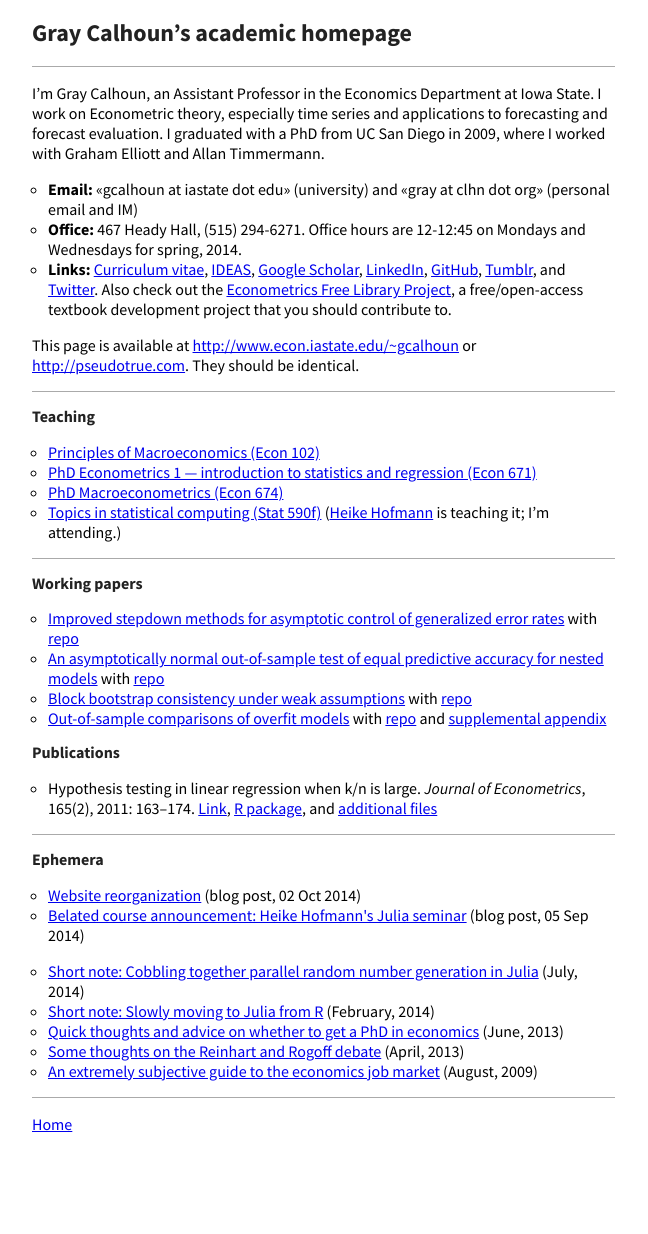
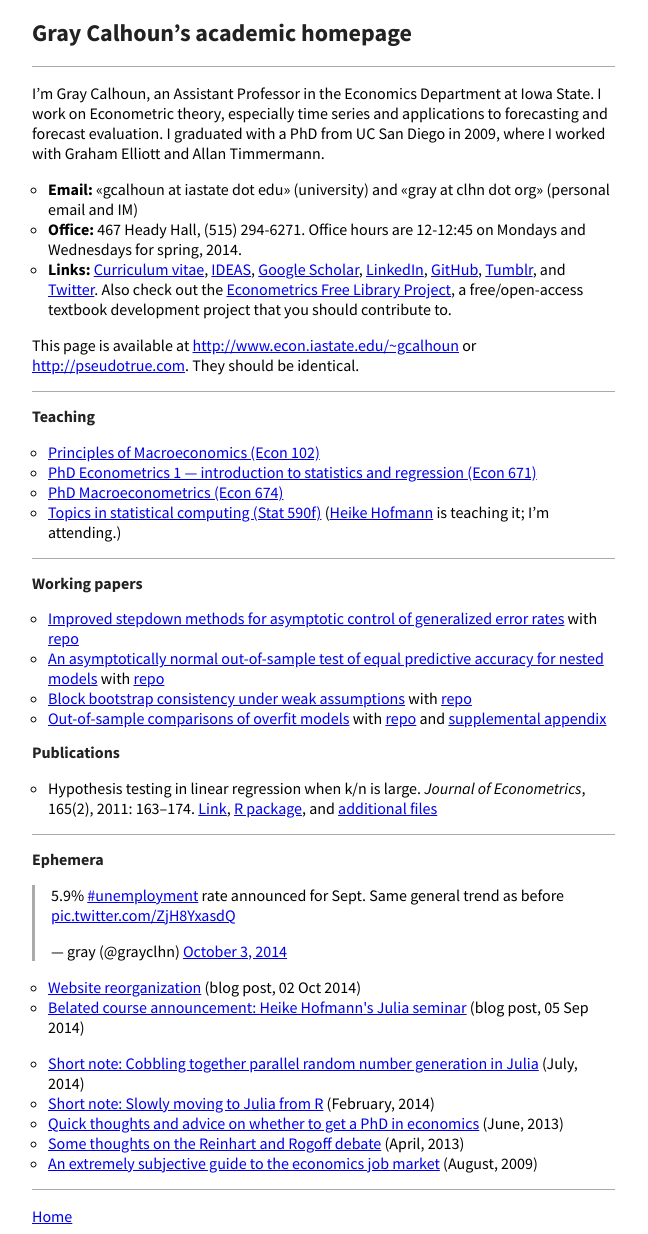
Before and after one commit to mmkuang/grayclhn.github.io, a Jekyll site: the page built from index.md, in a window 1280 px wide. Shown: the whole page, without its empty margins (0-648 px from the left). Built offline with Jekyll 4.4.1, drawn with Linux system fonts in a browser that asks for light colours; Markdown is read by kramdown in place of the engine named in the settings; comment, search, counter and statistics services are not loaded; before the commit the page ends 1142 px from its top, so only the background shows below that.

Commit message:
Add tweet to website

```diff
--- a/index.md
+++ b/index.md
@@ -71,6 +71,11 @@ This page is available at <http://www.econ.iastate.edu/~gcalhoun> or
 
 ## Ephemera
 
+<blockquote class="twitter-tweet" lang="en" width="700">
+<p>5.9% <a href="https://twitter.com/hashtag/unemployment?src=hash">#unemployment</a> rate announced for Sept. Same general trend as before <a href="http://t.co/ZjH8YxasdQ">pic.twitter.com/ZjH8YxasdQ</a></p>&mdash; gray (@grayclhn) <a href="https://twitter.com/grayclhn/status/518048843846651904">October 3, 2014</a>
+</blockquote>
+<script async src="//platform.twitter.com/widgets.js" charset="utf-8"></script>
+
 <ul>
 {% for doc in site.categories.blog %}
 <li><a href="{{ doc.url }}">{{ doc.title }}</a> (blog post, {{ doc.date | date_to_string }})</li>
```
